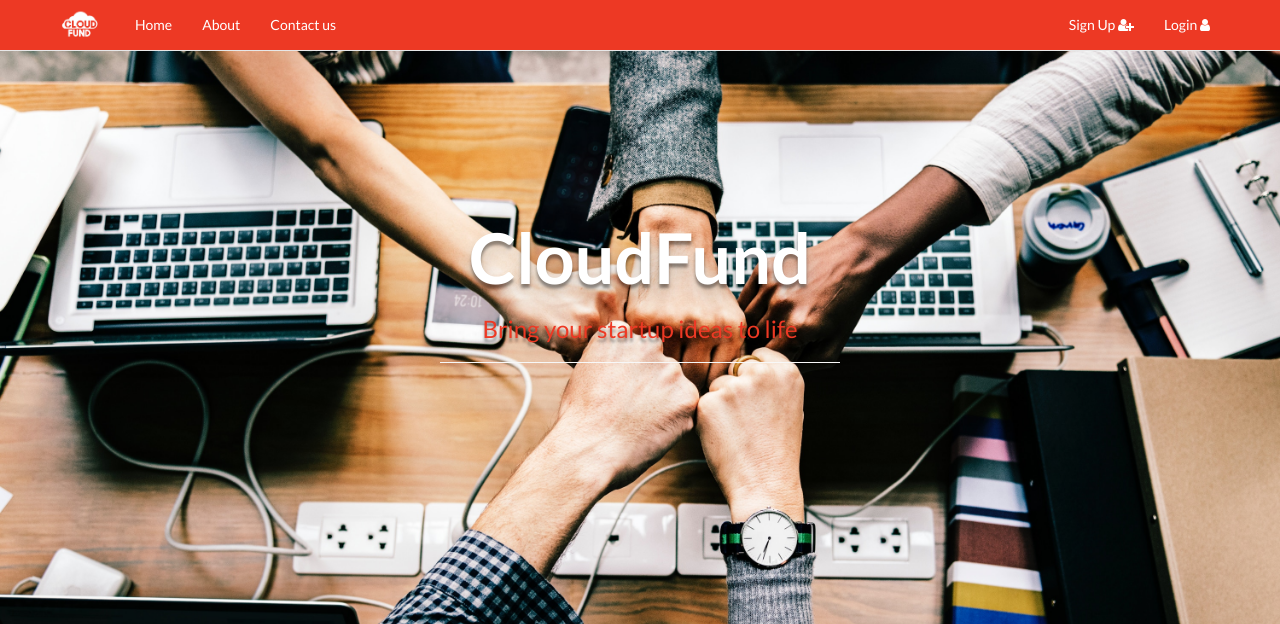
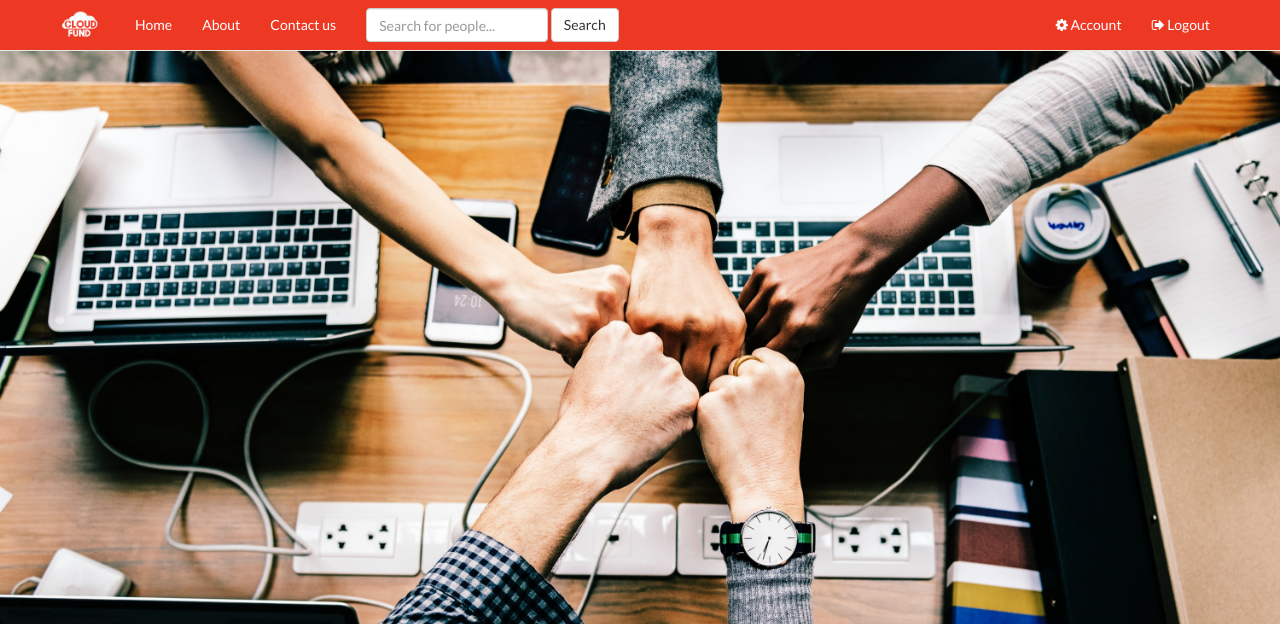
Before and after one commit to remyels/CMPS278Project, a PHP site: page /CMPS278Project/ in a window 1280 px wide. Shown: the top 624 px of the page. Run offline with PHP 8.4, Linux system fonts and the light colour scheme; the visitor is signed in with stand-in values (Sample User, id 1); some libraries are stand-ins or nearby versions.

Commit message:
some file fixes

```diff
--- a/CloudFund/files/about.php
+++ b/CloudFund/files/about.php
@@ -9,7 +9,7 @@
 
 	<?php include 'modals.php'; ?>
 
-<div id="content" style="padding-top: 0">
+<div id="content">
 	<div class="container container-fluid">
 		<div class="row">
 			<div class="col-lg-12">
--- a/CloudFund/files/index.php
+++ b/CloudFund/files/index.php
@@ -11,6 +11,7 @@
 
 <div id="content">
 	<div class="container">
+		<?php if (!isset($_SESSION['LoggedInUserID'])) { ?>
 		<div class="row">
 			<div class="col-lg-12">
 				<h1>CloudFund</h1>
@@ -19,6 +20,9 @@
 				<!--<button class="btn btn-info btn-lg">Get Started</button>-->
 			</div>
 		</div>
+		<?php } else { ?>
+
+		<?php } ?>
 	</div>
 </div>
 <?php include 'footer.php'; ?>
--- a/CloudFund/files/loggedinnavbar.php
+++ b/CloudFund/files/loggedinnavbar.php
@@ -17,8 +17,6 @@
                 <li class="active"><a style="color: rgb(237, 57, 36)" href="index.php">Home <span class="sr-only">(current)</span></a></li>
                 <li><a href="about.php">About</a></li>
                 <li><a href="contact.php">Contact us</a></li>
-                <li><a href="borrow.php">Borrow</a></li>
-                <li><a href="invest.php">Invest</a></li>
             </ul>
 			<form class="navbar-form navbar-left">
 				<div class="form-group">
--- a/CloudFund/files/navbar.php
+++ b/CloudFund/files/navbar.php
@@ -1,4 +1,6 @@
-<nav class="navbar navbar-default navbar-static-top">
+<?php session_start() ?>
+
+<nav class="navbar navbar-default navbar-fixed-top">
   <div class="container">
     <!-- Brand and toggle get grouped for better mobile display -->
     <div class="navbar-header">
@@ -18,10 +20,24 @@
         <li><a href="about.php">About</a></li>
         <li><a href="contact.php">Contact us</a></li>
       </ul>
+	  <?php if (isset($_SESSION['LoggedInUserID'])) { ?>
+		<form class="navbar-form navbar-left">
+				<div class="form-group">
+				    <input type="text" class="form-control" id="search-bar" placeholder="Search for people...">
+				</div>
+				<button type="submit" class="btn btn-default">Search</button>
+		</form>
+	  <?php } ?>
       <ul class="nav navbar-nav navbar-right">
+	  <?php if (isset($_SESSION['LoggedInUserID'])) { ?>
+			<li><a href="#"><i class="fa fa-cog"></i> Account</a></li>
+			<li class="divider"></li>
+			<li><a href="./queries/endSession.php"><i class="fa fa-sign-out"></i> Logout</a></li>
+	  <?php } else { ?>
           <li><a id="signUpNav" href="#" data-target="#signUpModal" data-toggle="modal">Sign Up <i class="fa fa-user-plus" aria-hidden="true"></i></a></li>
           <li><a id="loginUpNav" href="#" data-target="#loginModal" data-toggle="modal">Login <i class="fa fa-user" aria-hidden="true"></i></a></li>
-      </ul>
+      <?php } ?>
+	  </ul>
     </div><!-- /.navbar-collapse -->
   </div><!-- /.container-fluid -->
 </nav>
--- a/CloudFund/files/queries/login.php
+++ b/CloudFund/files/queries/login.php
@@ -25,8 +25,9 @@ try {
 				$_SESSION["LoggedInUserType"] = $row['UserType'];
 				$_SESSION["FirstName"] = $row['FirstName'];
 				$_SESSION["LastName"] = $row['LastName'];
+				$_SESSION["UserRow"] = $row;
 
-				echo "<script>window.location =  'home.php'";
+				echo "<script>window.location =  'index.php'";
 			}
 			else {
 				// A verified account was found
--- a/CloudFund/files/static/index.css
+++ b/CloudFund/files/static/index.css
@@ -10,6 +10,8 @@ body {
     background: url("./images/background.jpg");
     background-size: cover;
     background-position: center;
+	background-repeat: no-repeat;
+	background-attachment: fixed;
     font-family: Lato;
     color: rgb(237, 57, 36);
 	padding: 0;
--- a/CloudFund/files/static/loggedinnavbar.js
+++ b/CloudFund/files/static/navbar.js
@@ -12,4 +12,4 @@ function closeAllLists() {
 	if (autocomplete.length) {
 		autocomplete.remove();
 	}
-  }
+}
--- a/CloudFund/files/styles.php
+++ b/CloudFund/files/styles.php
@@ -9,3 +9,4 @@
   src="https://code.jquery.com/jquery-3.4.0.min.js"
   integrity="sha256-BJeo0qm959uMBGb65z40ejJYGSgR7REI4+CW1fNKwOg="
   crossorigin="anonymous"></script>
+<script src="static/navbar.js" type="text/javascript"></script>
```
Also changed, not shown: CloudFund/files/queries/endSession.php (added, +9 -0 lines).
